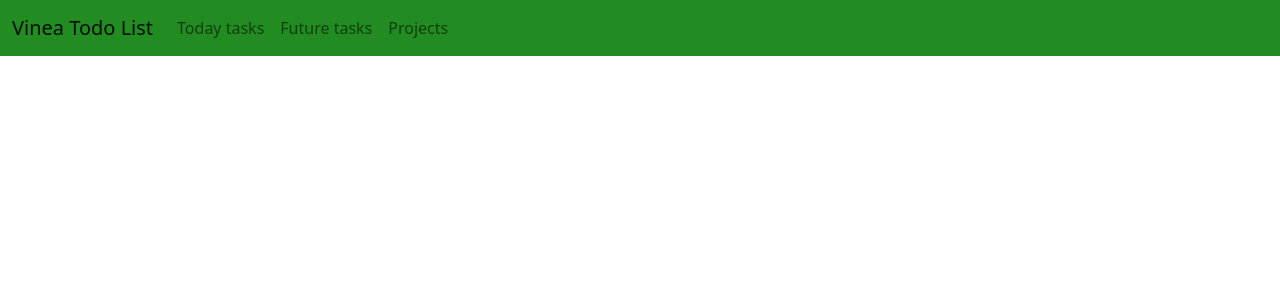
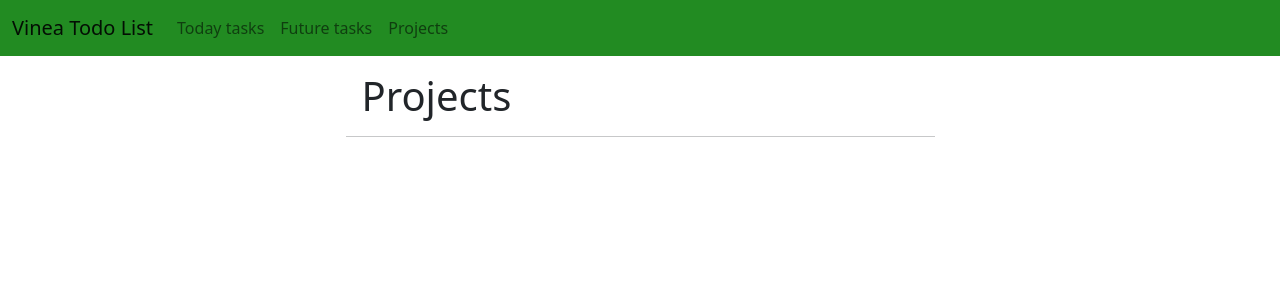
Before and after one commit to KyryloYefremov/TodoListWeb, a Flask app: page /projects/ in a window 1280 px wide. Shown: the top 300 px of the page. Run offline with Flask 3, Linux system fonts and the light colour scheme.

Commit message:
Add header. Add showing projects with all their tasks

```diff
--- a/templates/projects.html
+++ b/templates/projects.html
@@ -1,3 +1,53 @@
 {% include "header.html" %}
+  <header class="masthead">
+    <div class="container position-relative px-4 px-lg-5">
+      <div class="row gx-4 gx-lg-5 justify-content-center">
+        <div class="col-md-10 col-lg-8 col-xl-7">
+          <div class="site-heading">
+            <h1 class="m-3">
+              Projects
+            </h1>
+            <hr>
+          </div>
+        </div>
+      </div>
+    </div>
+  </header>
+
+  {% for project in all_projects: %}
+    <div class="container position-relative px-4 px-lg-5">
+      <div class="row gx-4 gx-lg-5 justify-content-center">
+        <div class="col-md-10 col-lg-8 col-xl-7">
+          <div class="site-heading">
+            <h2 class="m-3">
+              {{ project.name }}
+            </h2>
+          </div>
+        </div>
+      </div>
+    </div>
+
+    <div class="row align-items-center h-100">
+      <div class="col-12 col-md-6 mx-auto">
+        <div class="my-div mt-4">
+          <ul class="list-group">
+            {% for task in all_tasks[project.id - 1]: %}
+            <li class="list-group-item d-flex justify-content-between align-items-center">
+
+              <div class="form-check">
+                  <input class="form-check-input" type="checkbox"
+                         id="todo{{ all_tasks[project.id-1].index(task)+1 }}" {% if task.value %}checked{% endif %} >
+                  <label class="form-check-label" for="todo{{ all_tasks[project.id-1].index(task)+1 }}">
+                      {{ task.name }}
+                  </label>
+              </div>
+
+            </li>
+            {% endfor %}
+          </ul>
+        </div>
+      </div>
+    </div>
+  {% endfor %}
 
 {% include "footer.html" %}
```
